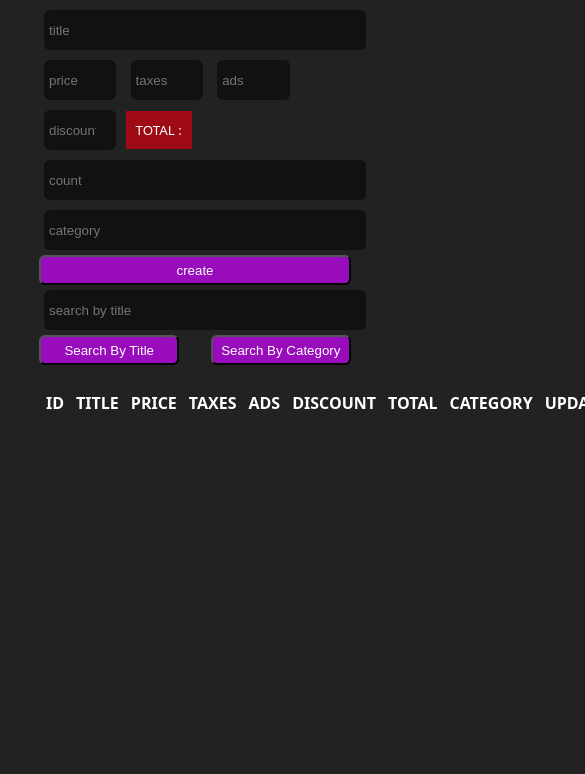
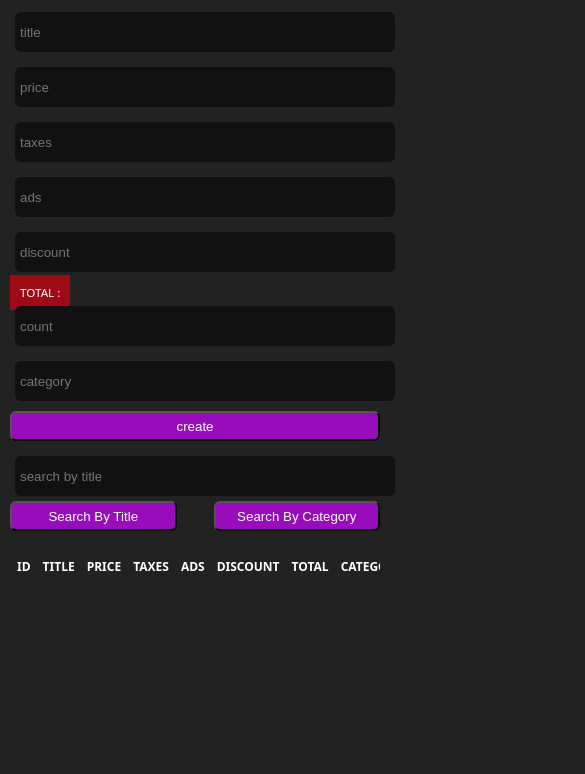
Before and after one commit to basharahmed0/Cruds-1, a plain HTML site: page index.html in a window 390 px wide. Shown: the part 70-844 px from the top of the page, 585 px wide, since content can reach past the window. Drawn offline with Linux system fonts and the light colour scheme.

Commit message:
Update main.css

```diff
--- a/css/main.css
+++ b/css/main.css
@@ -85,3 +85,27 @@ th,td{
 #DeleteAll{
     margin: 20px;
 }
+
+@media (max-width: 768px) {
+  body {
+    font-size: 14px;
+    padding: 10px;
+  }
+
+  .cruds {
+    width: 100%;
+    margin: 0;
+  }
+
+  .inputs input,
+  .inputs button {
+    width: 100%;
+    margin-bottom: 10px;
+  }
+
+  table {
+    font-size: 12px;
+    display: block;
+    overflow-x: auto;
+  }
+}
```
